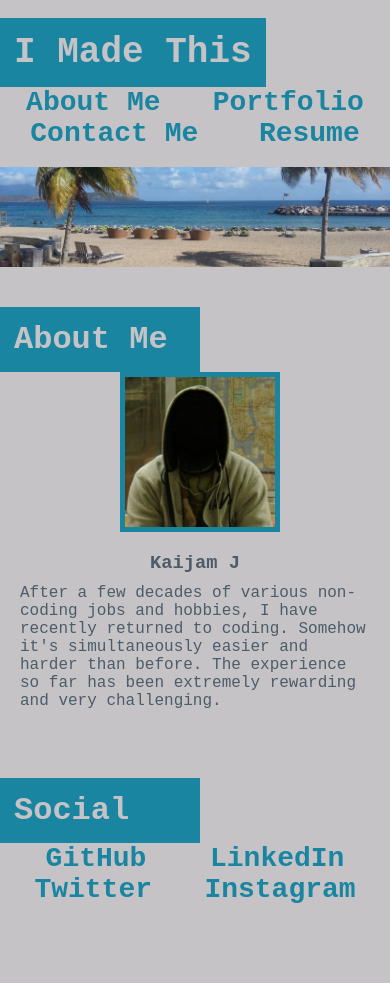
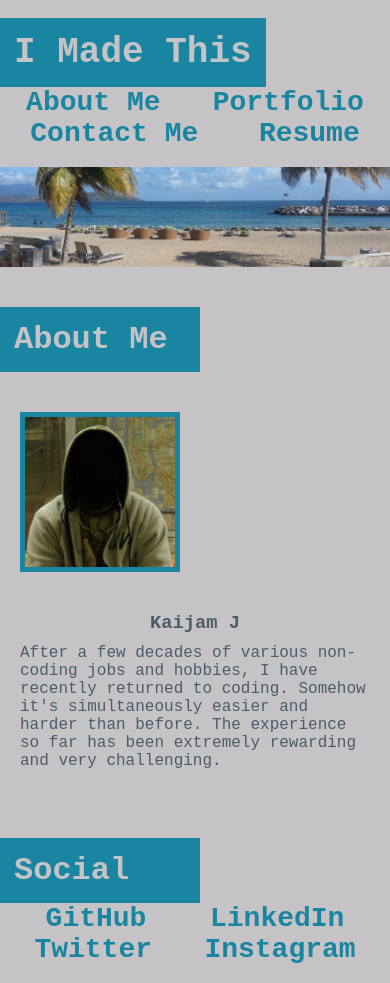
Before and after one commit to faceless128/reactive-portfolio, a React (Create React App) app: page / in a window 390 px wide. Before the commit the page ends 923 px from the top, so only its background shows below. Built offline with nearby package versions, Linux system fonts and the light colour scheme.

Commit message:
mobile css tweaks

```diff
--- a/src/assets/css/style.css
+++ b/src/assets/css/style.css
@@ -320,6 +320,9 @@ button[disabled] {
     .about {
         flex-wrap: wrap;
     }
+    .about h2 {
+        margin-bottom: 20px;
+    }
     header ul {
         justify-content: center;
     }
@@ -329,6 +332,9 @@ button[disabled] {
     .faceless-subway {
         width: 200px;
         height: 200px;
+        flex-wrap: wrap;
+        margin: 20px;
+        align-self: center;
     }
     .about div:last-child {
         padding: 20px;
@@ -349,11 +355,6 @@ button[disabled] {
     }
     .links {
         flex-wrap: wrap;
-    }
-    .breaks {
-        display: block;
-        float: left;
-        margin-right: 0.4em;
     }
 }
 
```
